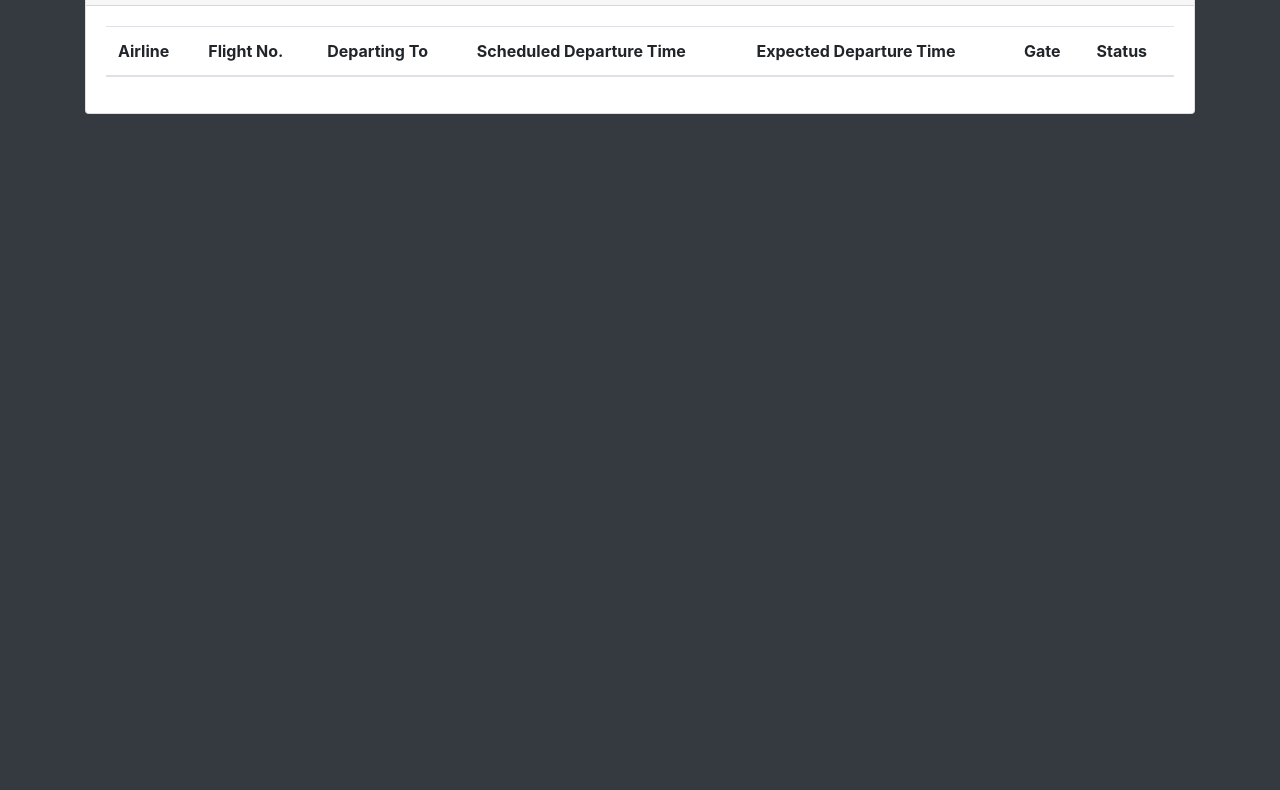
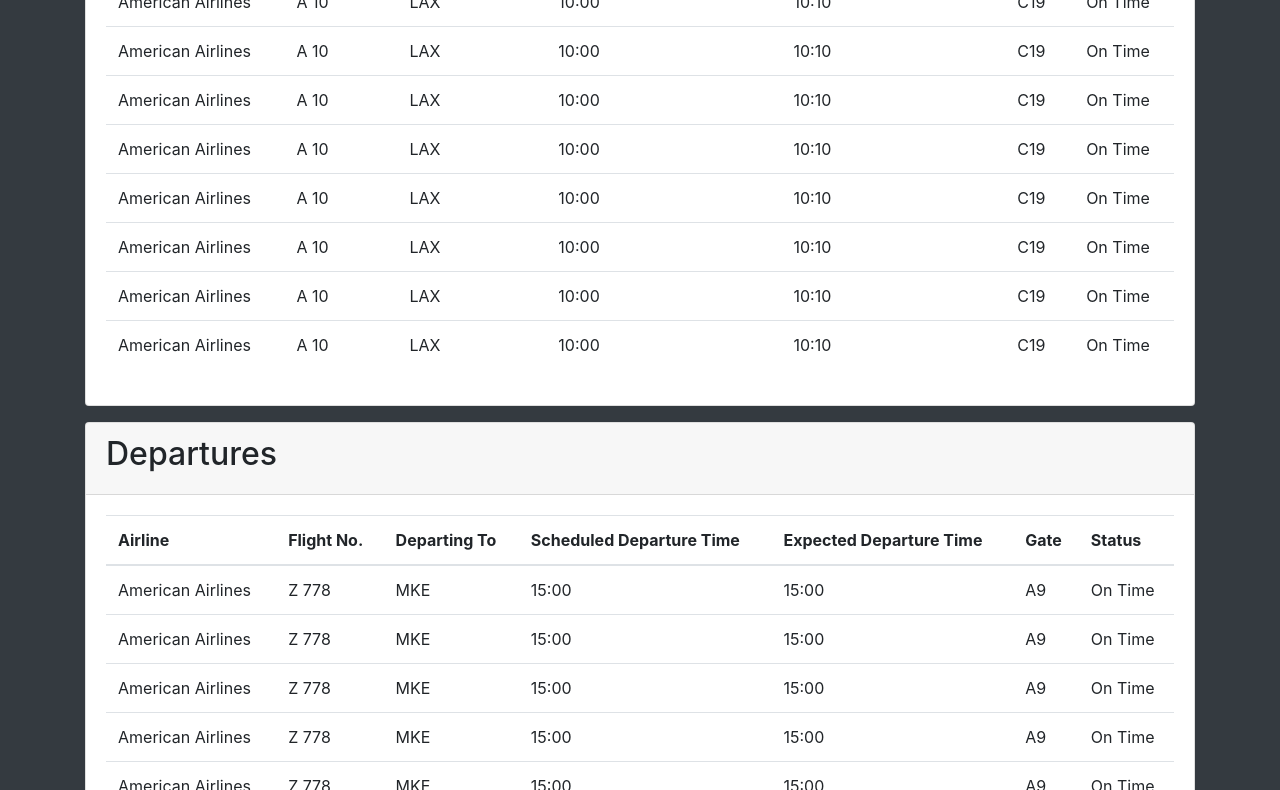
Before and after one commit to maxxpersin/FlightSchedule, a plain HTML site: page index.html in a window 1280 px wide. Shown: the part 383-1173 px from the top of the page. Before the commit the page ends 800 px from the top, so only its background shows below. Drawn offline with nearby package versions, Linux system fonts and the light colour scheme.

Commit message:
mockup done

```diff
--- a/index.html
+++ b/index.html
@@ -5,12 +5,14 @@
     <title>Flight Schedule</title>
     <link rel="stylesheet" href="src/style.css">
     <script src="src/main.js"></script>
+    <script type="module" src="src/models/arrival-flight.js"></script>
+    <script type="module" src="src/models/departure-flight.js"></script>
     <link rel="stylesheet" href="https://cdn.jsdelivr.net/npm/bootstrap@4.5.3/dist/css/bootstrap.min.css"
         integrity="sha384-TX8t27EcRE3e/ihU7zmQxVncDAy5uIKz4rEkgIXeMed4M0jlfIDPvg6uqKI2xXr2" crossorigin="anonymous">
 </head>
 
 <body class="bg-dark">
-    <div class="container">
+    <div class="container mb-4">
         <div class="header mt-4">
             <h1 class="text-light">Flight Schedule</h1>
         </div>
--- a/src/main.js
+++ b/src/main.js
@@ -1,4 +1,4 @@
-var clock, departureBody, arrivalBody;
+var clock, departureBody, arrivalBody, arrivals = [], departures = [];
 
 function init() {
     clock = document.getElementById('clock');
@@ -6,6 +6,54 @@
 
     departureBody = document.getElementById('departures-body');
     arrivalBody = document.getElementById('arrivals-body');
+
+    initFlights();
+}
+
+function initFlights() {
+    for (let i = 0; i < 10; i++) {
+        arrivals.push(new Arrival({
+            airline: 'American Airlines',
+            num: 'A 10',
+            arrivingFrom: 'LAX',
+            schedTime: '10:00',
+            expectedTime: '10:10',
+            gate: 'C19',
+            status: 'On Time'
+        }));
+
+        arrivalBody.appendChild(document.createElement('tr'));
+        arrivalBody.lastChild
+            .innerHTML = `<td>${arrivals[i].airline}</td>
+            <td>${arrivals[i].num}</td>
+            <td>${arrivals[i].arrivingFrom}</td>
+            <td>${arrivals[i].schedTime}</td>
+            <td>${arrivals[i].expectedTime}</td>
+            <td>${arrivals[i].gate}</td>
+            <td>${arrivals[i].status}</td>`
+    }
+
+    for (let i = 0; i < 10; i++) {
+        departures.push(new Departure({
+            airline: 'American Airlines',
+            num: 'Z 778',
+            departingTo: 'MKE',
+            schedTime: '15:00',
+            expectedTime: '15:00',
+            gate: 'A9',
+            status: 'On Time'
+        }));
+
+        departureBody.appendChild(document.createElement('tr'));
+        departureBody.lastChild
+            .innerHTML = `<td>${departures[i].airline}</td>
+            <td>${departures[i].num}</td>
+            <td>${departures[i].departingTo}</td>
+            <td>${departures[i].schedTime}</td>
+            <td>${departures[i].expectedTime}</td>
+            <td>${departures[i].gate}</td>
+            <td>${departures[i].status}</td>`
+    }
 }
 
 function onTimeChange(time) { //Does all my updating
@@ -20,5 +68,32 @@
         second: 'numeric',
         hour12: false
     });
+}
 
+class Arrival {
+    airline;
+    num;
+    arrivingFrom;
+    schedTime;
+    expectedTime;
+    gate;
+    status;
+
+    constructor(init) {
+        Object.assign(this, init);
+    }
 }
+
+class Departure {
+    airline;
+    num;
+    departingTo;
+    schedTime;
+    expectedTime;
+    gate;
+    status;
+
+    constructor(init) {
+        Object.assign(this, init);
+    }
+}
```
